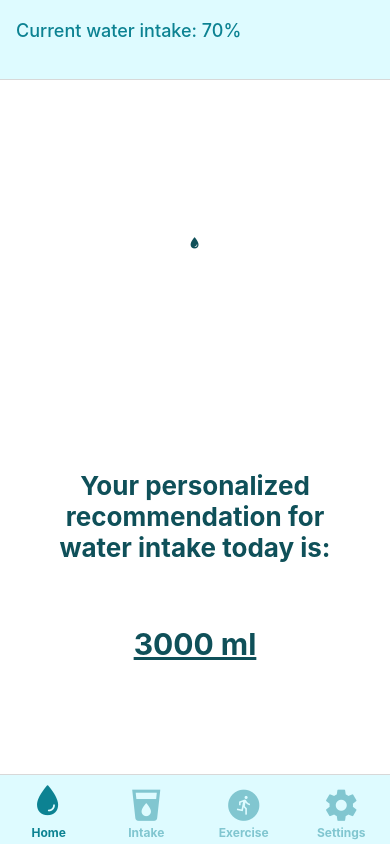
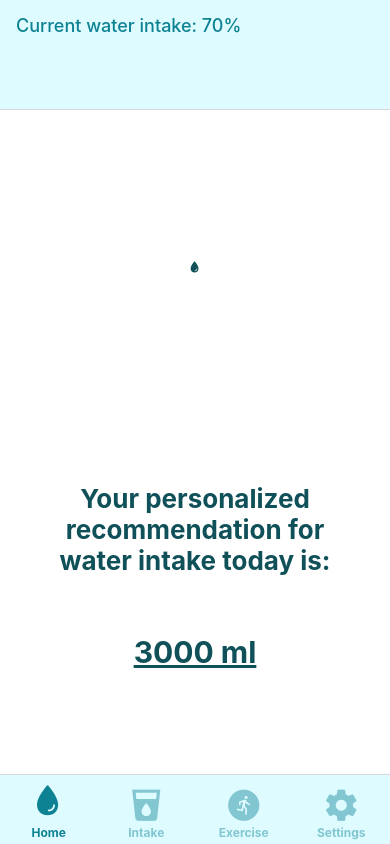
Before and after one commit to richardm213/hydration-helper, a React Native app: screen / in a window 390 px wide. Built offline with nearby package versions, Linux system fonts and the light colour scheme.

Commit message:
Fix header spacing by adding more height

```diff
--- a/App.js
+++ b/App.js
@@ -70,14 +70,14 @@ function Tabs() {
         tabBarInactiveTintColor: '#81C6D0',
 
         headerStyle: {
-          height: 80,
+          height: 110,
           backgroundColor: '#DEFBFF',
         },
         headerTitleStyle: {
           flex: 1,
           color: '#0C8292',
           fontSize: 18,
-          marginTop: 20,
+          marginTop: 15,
         },
       }}>
       <Tab.Screen
```
